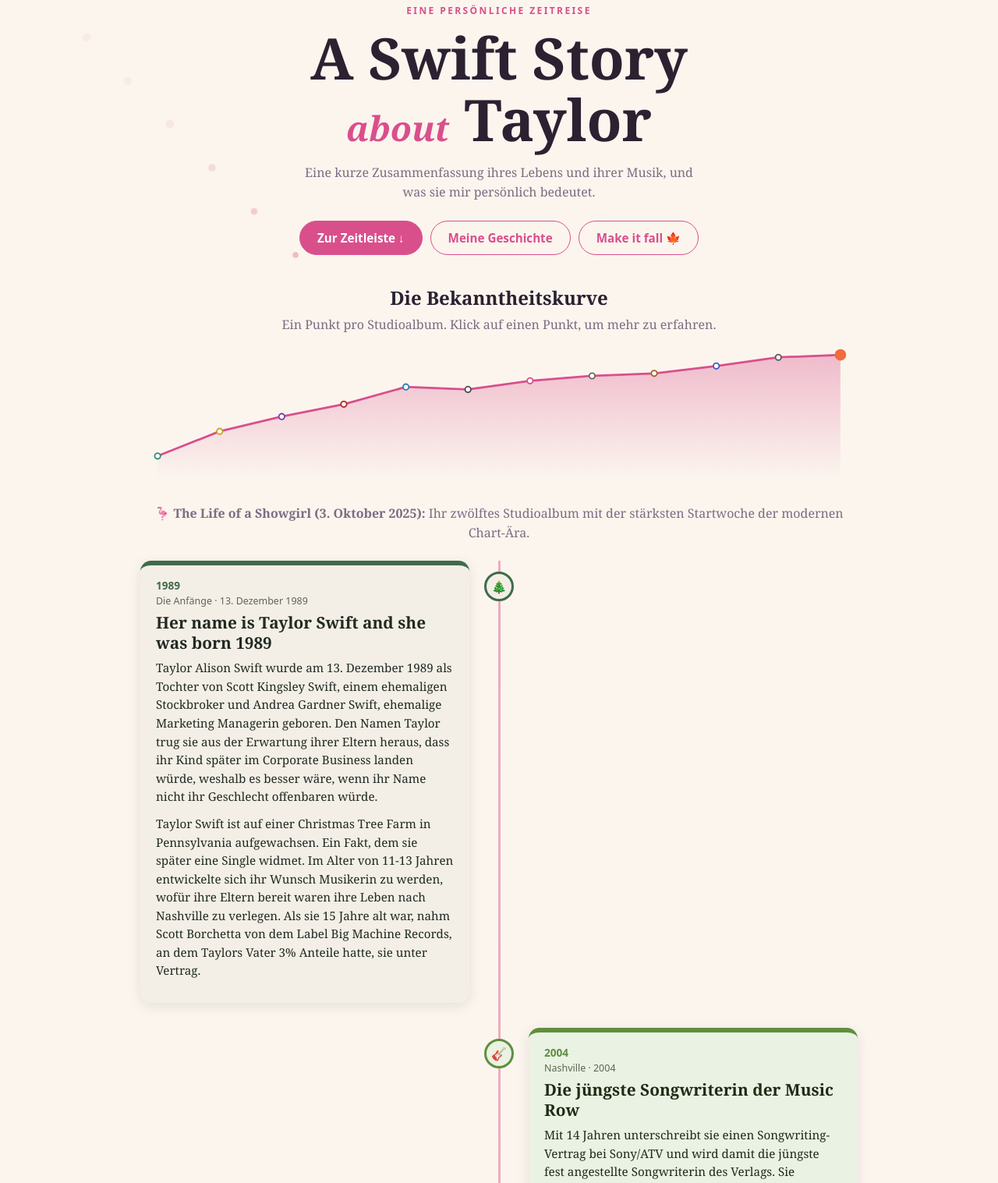
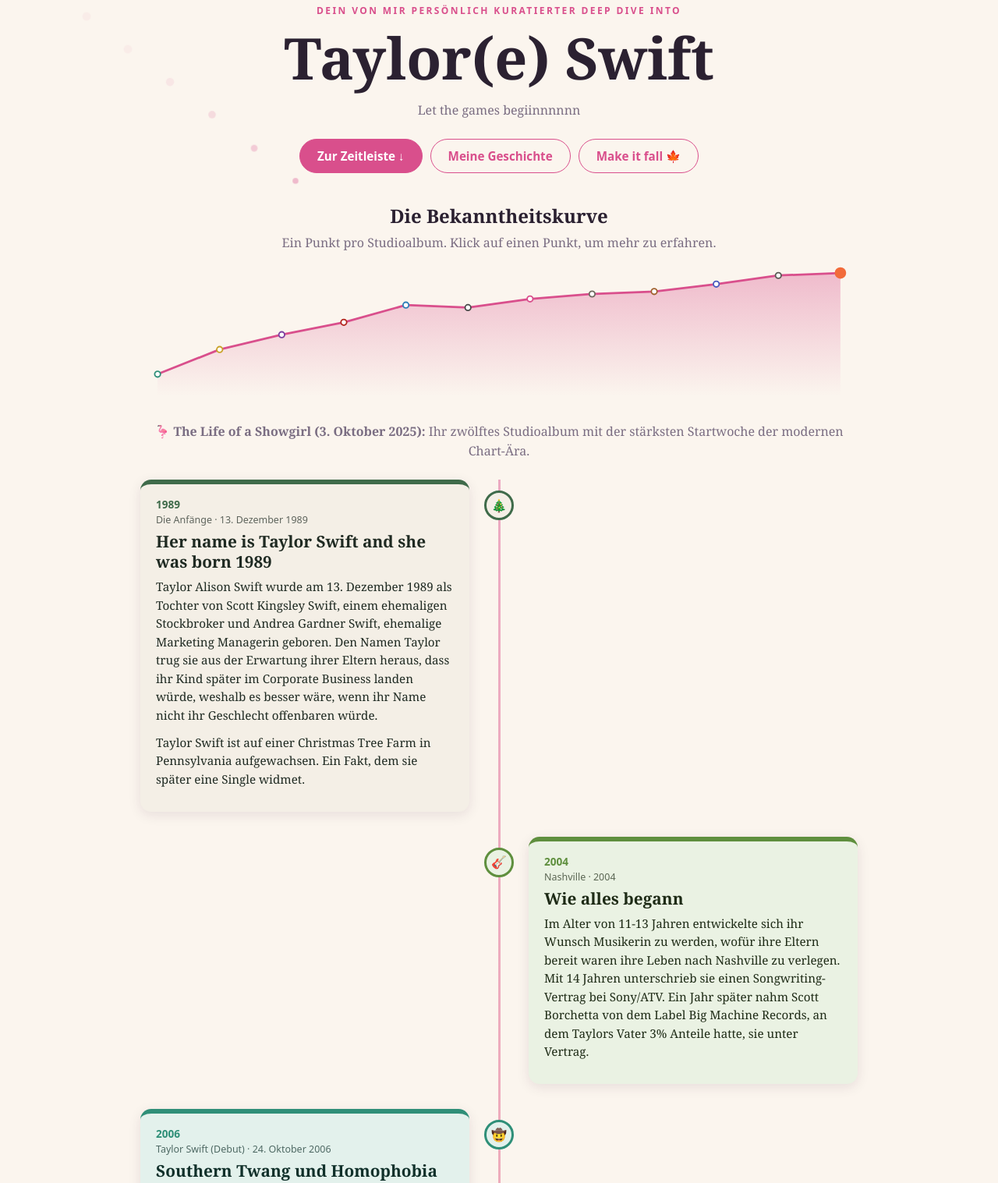
Before and after one commit to pironzo/jankovich_tslore, a plain HTML site: page index.html in a window 1280 px wide. Shown: the part 67-1584 px from the top of the page at 78% size. Drawn offline with Linux system fonts and the light colour scheme.

Commit message:
Revise text and structure in index.html
Updated content about Taylor Swift's life and music.

```diff
--- a/index.html
+++ b/index.html
@@ -51,9 +51,9 @@
 <body>
 <header class="hero">
 <div class="sp" id="sp" aria-hidden="true"></div>
-<p class="kicker">Eine persönliche Zeitreise</p>
-<h1>A Swift Story<br><span class="amp">about</span> Taylor</h1>
-<p class="sub">Eine kurze Zusammenfassung ihres Lebens und ihrer Musik, und was sie mir persönlich bedeutet.</p>
+<p class="kicker">Dein von mir persönlich kuratierter Deep Dive into</p>
+<h1>Taylor(e) Swift</h1>
+<p class="sub">Let the games begiinnnnnn</p>
 <div class="btns"><a href="#timeline" class="btn p">Zur Zeitleiste ↓</a><a href="#persoenlich" class="btn">Meine Geschichte</a><button class="btn" id="fallbtn">Make it fall 🍁</button></div>
 </header>
 <section class="chart"><h2>Die Bekanntheitskurve</h2><p>Ein Punkt pro Studioalbum. Klick auf einen Punkt, um mehr zu erfahren.</p><svg id="chart" viewBox="0 0 1000 220" role="img" aria-label="Bekanntheit über ihre zwölf Studioalben"></svg><p id="pick"></p></section>
@@ -63,9 +63,9 @@
 <script>
 // DATEN – hier bearbeitest du alles. Moment: [Jahr, Datum, Ära, Titel, Text (\n = Absatz), Emoji, Hintergrund, Akzent, Schrift, optional: persönliche Notiz]
 const moments=[
-["1989","13. Dezember 1989","Die Anfänge","Her name is Taylor Swift and she was born 1989","Taylor Alison Swift wurde am 13. Dezember 1989 als Tochter von Scott Kingsley Swift, einem ehemaligen Stockbroker und Andrea Gardner Swift, ehemalige Marketing Managerin geboren. Den Namen Taylor trug sie aus der Erwartung ihrer Eltern heraus, dass ihr Kind später im Corporate Business landen würde, weshalb es besser wäre, wenn ihr Name nicht ihr Geschlecht offenbaren würde.\nTaylor Swift ist auf einer Christmas Tree Farm in Pennsylvania aufgewachsen. Ein Fakt, dem sie später eine Single widmet. Im Alter von 11-13 Jahren entwickelte sich ihr Wunsch Musikerin zu werden, wofür ihre Eltern bereit waren ihre Leben nach Nashville zu verlegen. Als sie 15 Jahre alt war, nahm Scott Borchetta von dem Label Big Machine Records, an dem Taylors Vater 3% Anteile hatte, sie unter Vertrag.","🎄","#f4efe6","#3f6b4a","#1f2a22"],
-["2004","2004","Nashville","Die jüngste Songwriterin der Music Row","Mit 14 Jahren unterschreibt sie einen Songwriting-Vertrag bei Sony/ATV und wird damit die jüngste fest angestellte Songwriterin des Verlags. Sie schreibt beruflich Songs, bevor sie überhaupt Auto fahren darf.","🎸","#eaf2e3","#5f8f3e","#1e2b16"],
-["2006","24. Oktober 2006","Taylor Swift","„Tim McGraw“ und das Debütalbum","Ihre erste Single ist nach einem Countrystar benannt. Ihr selbstbetiteltes Debüt hält sich länger in den Billboard 200 als jedes andere Album, das in den 2000ern erschienen ist. Locken, Sommerkleider und Cowboystiefel inklusive.","🤠","#e3f1ec","#2f8f78","#10302a","✏️ Platzhalter: Hier kannst du festhalten, was dir zu dieser Ära oder diesem Album einfällt, zum Beispiel ein Lieblingssong oder eine Erinnerung."],
+["1989","13. Dezember 1989","Die Anfänge","Her name is Taylor Swift and she was born 1989","Taylor Alison Swift wurde am 13. Dezember 1989 als Tochter von Scott Kingsley Swift, einem ehemaligen Stockbroker und Andrea Gardner Swift, ehemalige Marketing Managerin geboren. Den Namen Taylor trug sie aus der Erwartung ihrer Eltern heraus, dass ihr Kind später im Corporate Business landen würde, weshalb es besser wäre, wenn ihr Name nicht ihr Geschlecht offenbaren würde.\nTaylor Swift ist auf einer Christmas Tree Farm in Pennsylvania aufgewachsen. Ein Fakt, dem sie später eine Single widmet. ","🎄","#f4efe6","#3f6b4a","#1f2a22"],
+["2004","2004","Nashville","Wie alles begann","Im Alter von 11-13 Jahren entwickelte sich ihr Wunsch Musikerin zu werden, wofür ihre Eltern bereit waren ihre Leben nach Nashville zu verlegen. Mit 14 Jahren unterschrieb sie einen Songwriting-Vertrag bei Sony/ATV. Ein Jahr später nahm Scott Borchetta von dem Label Big Machine Records, an dem Taylors Vater 3% Anteile hatte, sie unter Vertrag.","🎸","#eaf2e3","#5f8f3e","#1e2b16"],
+["2006","24. Oktober 2006","Taylor Swift (Debut)","Southern Twang und Homophobia","Taylor Swifts Debut Album ist purer Country Sound und hat es sogar damals schon nach Deutschland geschafft. Die meisten Songs auf diesem Album sind nicht WAHNSINNIG erfolgreich. Hier kennt man vor allem Teardrops on my Guitar und Picture to Burn. Letzteres ist deshalb bekannt, weil sie den Text von Picture to Burn im Nachhinein von „That’s fine; I’ll tell mine you’re gay!“ (im Sinne von „I'll tell all my friends you're gay“ zu „That’s fine; You won’t mind if I say“ geändert.","🤠","#e3f1ec","#2f8f78","#10302a","Pia fun fact: Teardrops on my Guitar habe ich damals mit Mirjam zusammen in der Stader Fußgängerzone zum Besten gegeben und dolle Geld verdient.\nFun fact #2: Es heißt Taylor Swift hat in dieser Zeit einen Sounthern Twang gefaked, um ihre Country Music glaubwürdig vermarkten zu können."],
 ["2008","11. November 2008","Fearless","Fearless, „Love Story“ und „You Belong With Me“","Zwei Crossover-Hits und ein Balkon voller Romeo-und-Julia-Anspielungen. Fearless wird 2009 das meistverkaufte Album in den USA.","💛","#fbf3d5","#c9a227","#3a2d05"],
 ["2009","13. September 2009","Fearless","„Imma let you finish“","Bei den MTV VMAs schnappt sich Kanye West ihr Mikrofon, während sie den Preis für das beste Video einer Künstlerin entgegennimmt. Die Welt steht auf ihrer Seite, und der Moment wird zu einem der bekanntesten der Award-Show-Geschichte.","🎤","#fbf3d5","#c9a227","#3a2d05"],
 ["2010","31. Januar 2010","Speak Now","Album des Jahres mit 20","Fearless gewinnt den Grammy als Album des Jahres. Damit ist sie damals die jüngste Gewinnerin dieser Kategorie. Im Oktober folgt Speak Now, das sie komplett allein geschrieben hat.","🏆","#efe4f6","#7b3fa0","#2a1238"],
```
